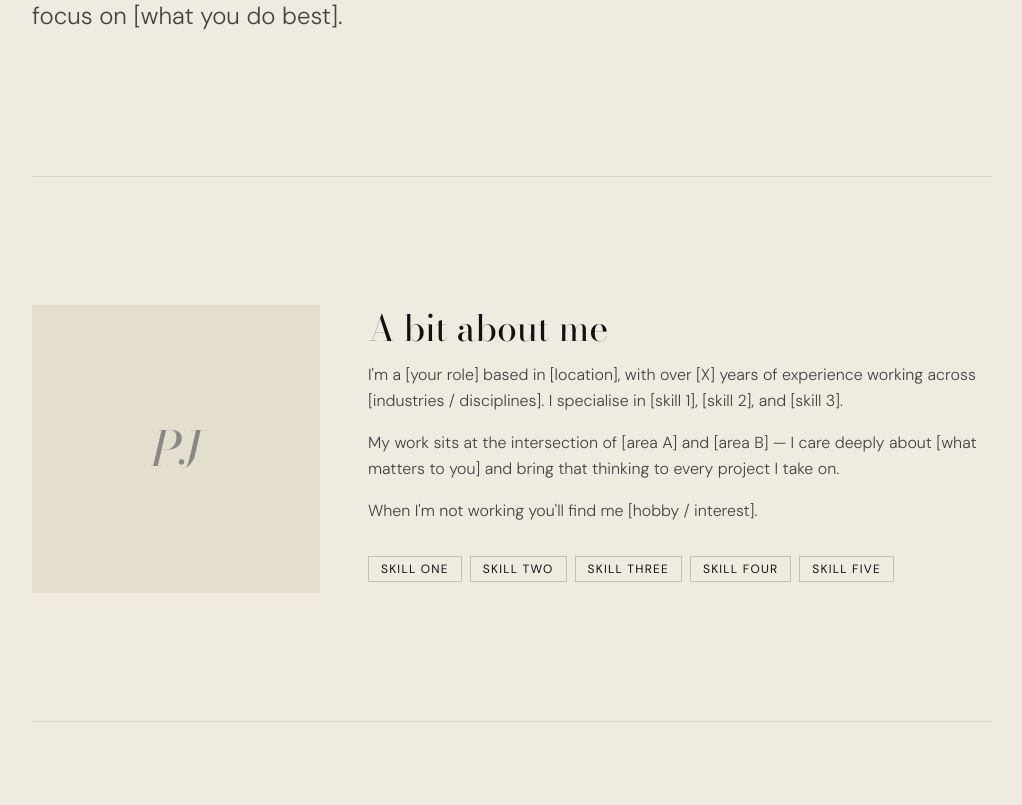
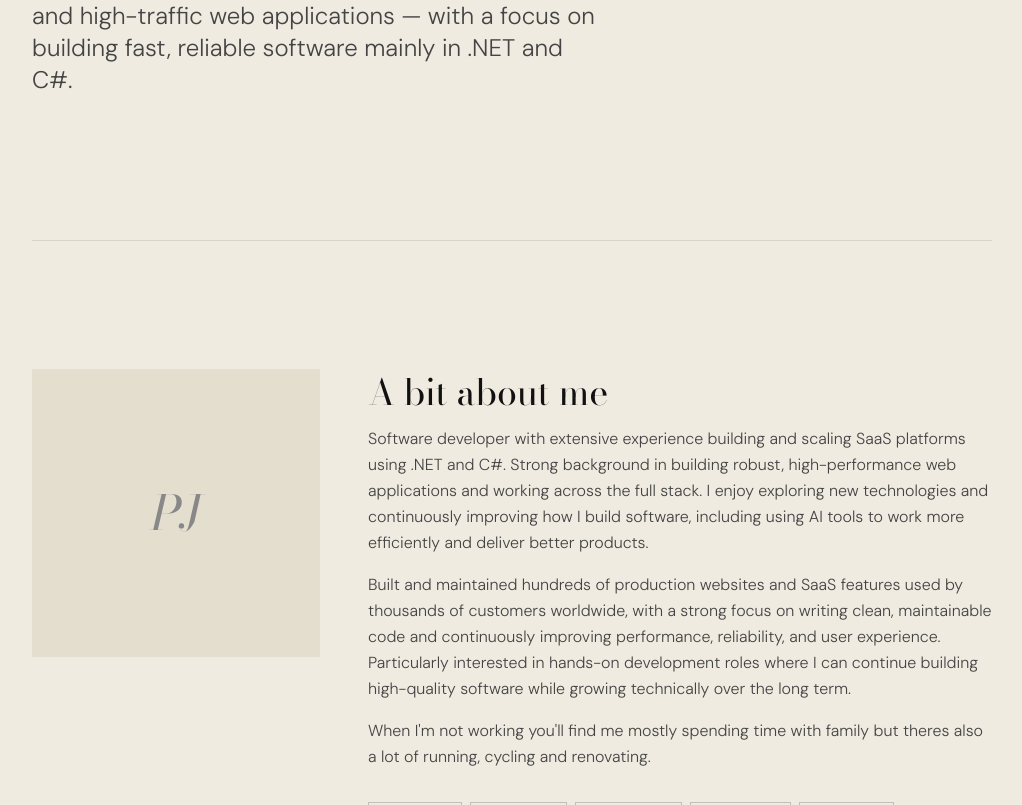
Before and after one commit to phil118/phil118.github.io, a website: page index.html in a window 1280 px wide. Shown: the part 480-1285 px from the top of the page, without its empty margins (128-1150 px from the left). Drawn offline with nearby package versions, Linux system fonts and the light colour scheme.

Commit message:
updated bio

```diff
--- a/index.html
+++ b/index.html
@@ -42,8 +42,7 @@
         </h1>
         <p class="text-ink-light text-xl sm:text-2xl font-light leading-relaxed max-w-xl">
           <!-- TODO: Your tagline / role -->
-          [Your discipline] working across [industries] —
-          with a focus on [what you do best].
+          Software developer working across SaaS platforms and high-traffic web applications — with a focus on building fast, reliable software mainly in .NET and C#.
         </p>
       </div>
     </section>
@@ -71,18 +70,13 @@
           <h2 class="section-heading">A bit about me</h2>
           <div class="space-y-4 text-ink-light leading-relaxed font-light">
             <p>
-              <!-- TODO: Replace with your real bio -->
-              I'm a [your role] based in [location], with over [X] years of experience
-              working across [industries / disciplines]. I specialise in [skill 1],
-              [skill 2], and [skill 3].
+              Software developer with extensive experience building and scaling SaaS platforms using .NET and C#. Strong background in building robust, high-performance web applications and working across the full stack. I enjoy exploring new technologies and continuously improving how I build software, including using AI tools to work more efficiently and deliver better products.
             </p>
             <p>
-              My work sits at the intersection of [area A] and [area B] — I care
-              deeply about [what matters to you] and bring that thinking to every
-              project I take on.
+              Built and maintained hundreds of production websites and SaaS features used by thousands of customers worldwide, with a strong focus on writing clean, maintainable code and continuously improving performance, reliability, and user experience. Particularly interested in hands-on development roles where I can continue building high-quality software while growing technically over the long term.
             </p>
             <p>
-              When I'm not working you'll find me [hobby / interest].
+              When I'm not working you'll find me mostly spending time with family but theres also a lot of running, cycling and renovating.
             </p>
           </div>
 
```
